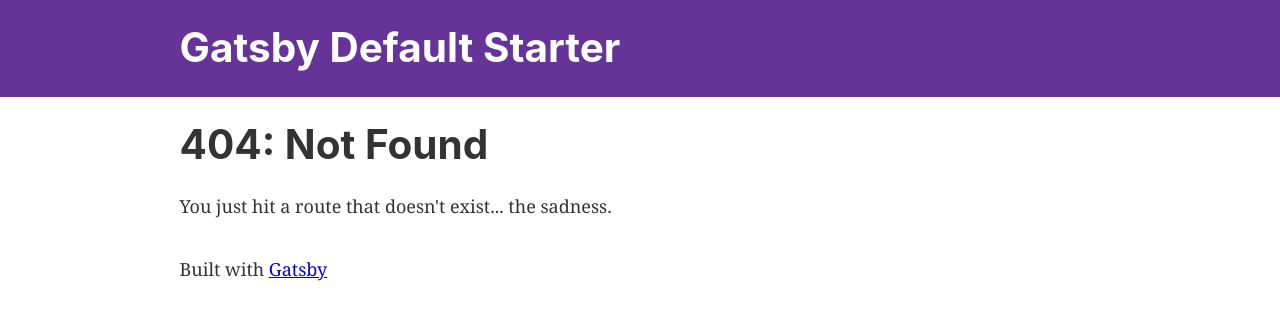
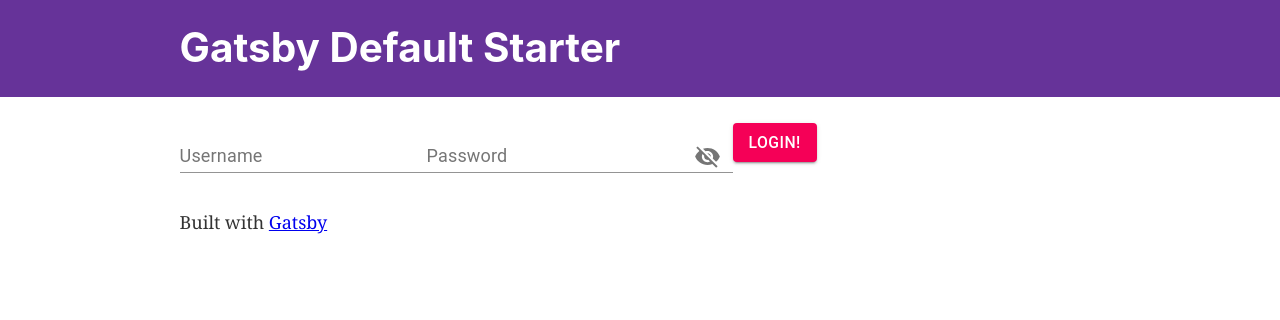
Before and after one commit to qrn99/chalkling, a Gatsby site: page /login in a window 1280 px wide. Before the commit this address had no page. Built offline with nearby package versions, Linux system fonts and the light colour scheme; Gatsby itself is replaced by a stand-in of ours.

Commit message:
Add login page and features

```diff
--- /dev/null
+++ b/src/components/loginfields.js
@@ -0,0 +1,59 @@
+import React from 'react';
+
+import TextField from '@material-ui/core/TextField';
+import Button from '@material-ui/core/Button';
+import InputAdornment from "@material-ui/core/InputAdornment"
+import { Visibility, VisibilityOff } from "@material-ui/icons"
+import FormControl from "@material-ui/core/FormControl"
+import InputLabel from "@material-ui/core/InputLabel"
+import Input from "@material-ui/core/Input"
+import IconButton from "@material-ui/core/IconButton"
+
+// https://material-ui.com/components/text-fields/
+
+const LoginFields = () => {
+  const [values, setValues] = React.useState({
+    password: '',
+    showPassword: false,
+  });
+
+  const handleChange = (prop) => (event) => {
+    setValues({ ...values, [prop]: event.target.value });
+  };
+
+  const handleClickShowPassword = () => {
+    setValues({ ...values, showPassword: !values.showPassword });
+  };
+
+  const handleMouseDownPassword = (event) => {
+    event.preventDefault();
+  };
+
+  return(
+    <form noValidate autoComplete="off">
+      <TextField id="standard-basic" label="Username" />
+      <FormControl>
+        <InputLabel htmlFor="standard-adornment-password">Password</InputLabel>
+        <Input
+          id="standard-adornment-password"
+          type={values.showPassword ? 'text' : 'password'}
+          onChange={handleChange('password')}
+          endAdornment={
+            <InputAdornment position="end">
+              <IconButton
+                aria-label="toggle password visibility"
+                onClick={handleClickShowPassword}
+                onMouseDown={handleMouseDownPassword}
+              >
+                {values.showPassword ? <Visibility /> : <VisibilityOff />}
+              </IconButton>
+            </InputAdornment>
+          }
+        />
+      </FormControl>
+      <Button variant="contained" color="secondary">Login!</Button>
+    </form>
+  );
+}
+
+export default LoginFields;
--- a/src/pages/index.js
+++ b/src/pages/index.js
@@ -1,12 +1,14 @@
 import React from "react"
+
+import { Link } from "gatsby"
 import Layout from "../components/layout"
 import SEO from "../components/seo"
-import Message from "../components/message"
-import Channels from "../components/channels"
 
 const IndexPage = () => (
       <Layout>
-      <SEO title="Home" />
+        <SEO title="Home" />
+        <p><Link to={"/login"}>Login Page.</Link></p>
+        <p><Link to={"/app"}>App Page.</Link></p>
       </Layout>
 )
 
--- /dev/null
+++ b/src/pages/login.js
@@ -0,0 +1,14 @@
+import React from "react"
+
+import Layout from "../components/layout"
+import SEO from "../components/seo"
+import LoginFields from "../components/loginfields";
+
+const LoginPage = () => (
+  <Layout>
+    <SEO title="Home" />
+    <LoginFields />
+  </Layout>
+)
+
+export default LoginPage
```
